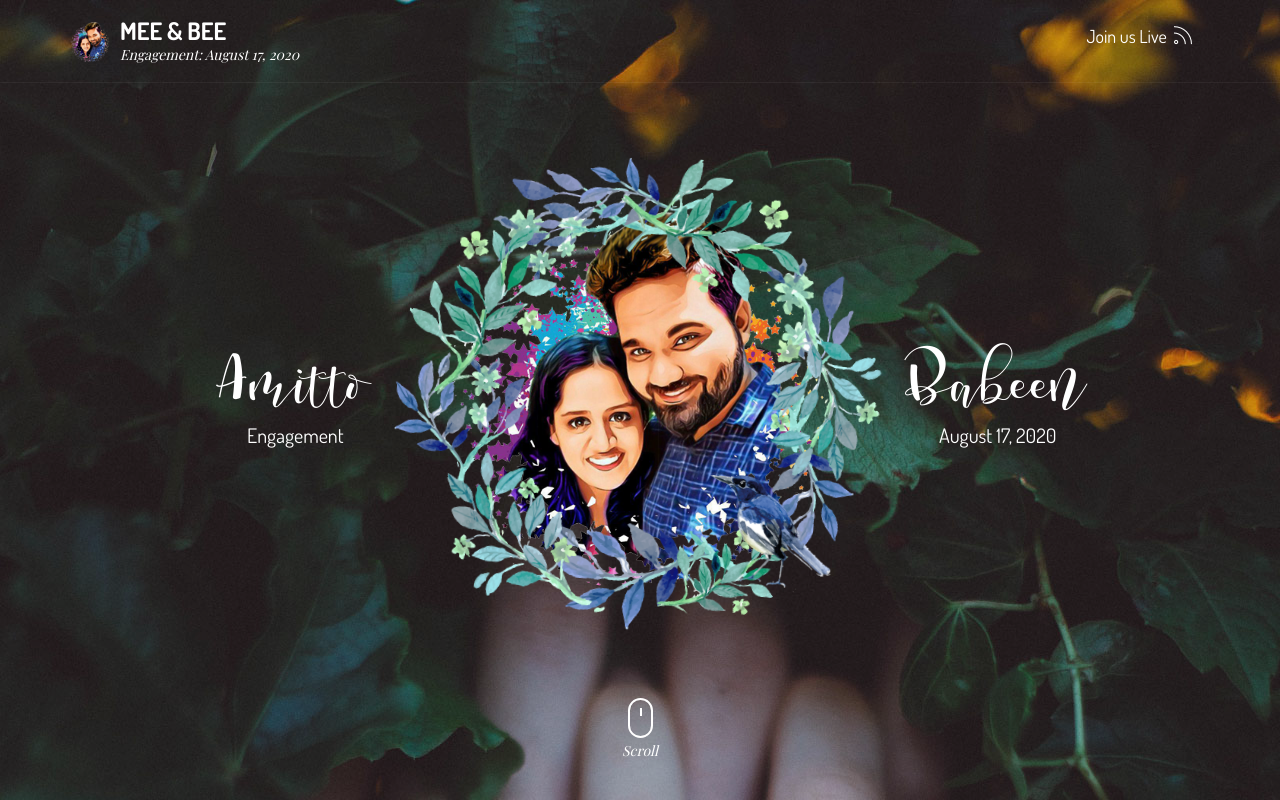
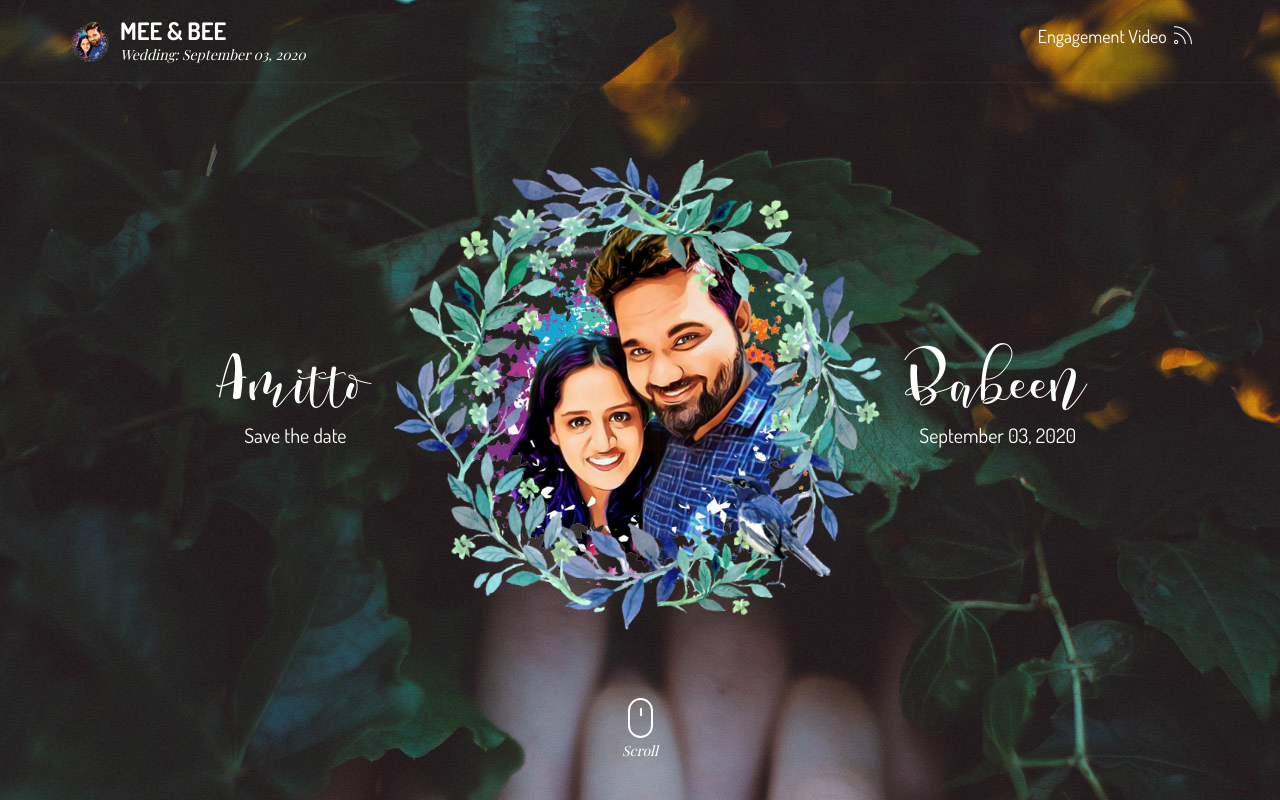
Before and after one commit to amittokarim/mee-bee, a plain HTML site: page index.html in a window 1280 px wide. Shown: the top 800 px of the page. Drawn offline with nearby package versions, Linux system fonts and the light colour scheme; a web font is replaced by a local one.

Commit message:
Add files via upload

```diff
--- a/index.html
+++ b/index.html
@@ -8,7 +8,7 @@
 <title>Mee-Bee</title>
 
 <meta property="og:title" content="Amitto & Babeen" />
-<meta property="og:description" content="We are getting engaged | 17-Aug-2020 | Thiruvalla" />
+<meta property="og:description" content="We are getting married | 03-Sept-2020 | Thiruvalla" />
 <meta property="og:url" content="http://www.meebee.live" />
 <meta property="og:image" content="http://www.meebee.live/images/mee_bee_logo.png" />
 
@@ -61,12 +61,12 @@
                         <a href="" class="gla_logo">Mee & Bee</a>
 
                         <!-- Text Logo -->
-                        <div class="gla_logo_und">Engagement: August 17, 2020</div>
+                        <div class="gla_logo_und">Wedding: September 03, 2020</div>
                     </div>
                 </div>
 
 				<div class="gla_default_menu meebee_live_icon">
-					<a href="engagement.html" target="" >&nbsp;Join us Live&nbsp;</a>
+					<a href="engagement.html" target="" >&nbsp;Engagement Video&nbsp;</a>
 					<span class="ti-rss-alt"></span>
 				</div>
 
@@ -108,8 +108,8 @@
             <!-- Slider Texts -->
             <div class="gla_slide_txt gla_slide_center_middle text-center">
                  <div class="gla_flower gla_flower2">
-                    <div class="gla_flower2_name_l">Amitto <b>Engagement</b></div>
-                    <div class="gla_flower2_name_r">Babeen <b>August 17, 2020</b></div>
+                    <div class="gla_flower2_name_l">Amitto <b>Save the date</b></div>
+                    <div class="gla_flower2_name_r">Babeen <b>September 03, 2020</b></div>
                     <img src="images/mee_bee_main.png" alt="">
                 </div>
 
@@ -181,7 +181,7 @@
                 <p><img src="images/animations/flower6.gif" data-bottom-top="@src:images/animations/flower6.gif; opacity:1" class="gla_animated_flower" height="110" alt=""></p>
                 <h2>Wedding Details</h2>
                 <h3 class="gla_subtitle">When & Where</h3>
-				<p>We are getting engaged on 17th August 2020! Insha allah!</br>
+				<p>We are getting married on 3rd September 2020! Insha allah!</br>
 				We are forced to limit our guests for the function due to the current scenario. We would like to have our loved ones' prayers and blessings on this auspicious day and forever in life!</p>
                 <p>Our nikah and wedding ceremony will be held at the Hotel Arcadia Avenue.</br>Located on the M.C.Road, between Changanassery and Thiruvalla, it has a beautiful neighbourhood with lush greenery and sparkling backwaters of southern Kerala.</p>
                 <div class="row text-center">
```
Also changed, not shown: engagement.html (+3 -3 lines).
